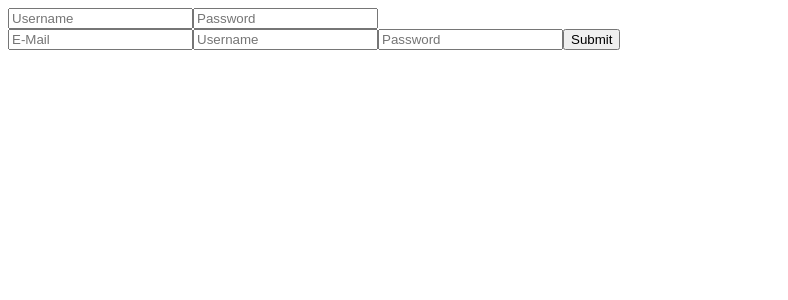
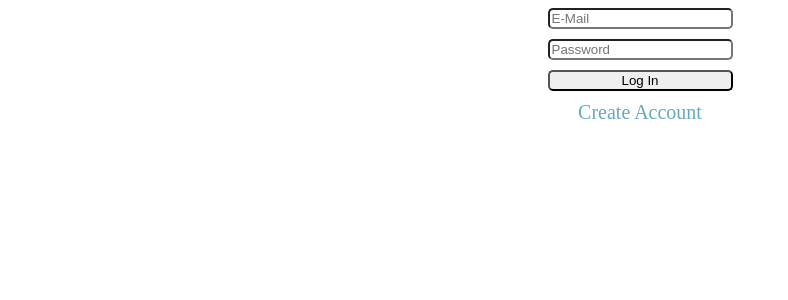
Before and after one commit to prodan-eric/book-chat, a Vue app: page / in a window 1280 px wide. Shown: the top 300 px of the page, without its empty margins (0-788 px from the left). Built offline with nearby package versions, Linux system fonts and the light colour scheme.

Commit message:
login user

```diff
--- a/package.json
+++ b/package.json
@@ -12,7 +12,8 @@
     "firebase": "^9.13.0",
     "moment": "^2.29.4",
     "pinia": "^2.0.23",
-    "vue": "^3.2.37"
+    "vue": "^3.2.37",
+    "vue-router": "^4.1.6"
   },
   "devDependencies": {
     "@vitejs/plugin-vue": "^3.1.0",
--- a/src/App.vue
+++ b/src/App.vue
@@ -1,9 +1,5 @@
-<script setup lang="ts">
-import ChatApp from './components/ChatApp.vue'
-</script>
-
 <template>
- <ChatApp/>
+   <router-view/>
 </template>
 
 <style scoped>
--- /dev/null
+++ b/src/assets/formStyles.css
@@ -0,0 +1,27 @@
+form {
+    display: grid;
+    width: fit-content;
+    margin: auto;
+    margin-bottom: 30px;
+}
+
+input {
+    margin-bottom: 10px;
+    border-radius: 5px;
+}
+
+label:hover{
+  text-decoration: underline;
+  cursor: pointer;
+}
+
+.link{
+  text-decoration: none;
+  text-align: center;
+  font-size: 20px;
+  color: rgb(101, 169, 192);
+}
+.link:hover{
+   text-decoration: underline;
+   cursor: pointer;
+}
--- a/src/components/ChatApp.vue
+++ b/src/components/ChatApp.vue
@@ -1,20 +1,17 @@
 <script lang="ts" setup>
 import SideBar from './SideBar/SideBar.vue'
 import MessBoard from './MessBoard/MessBoard.vue'
-import LoginUser from './LoginUser.vue'
-import RegisterUser from './RegisterUser.vue';
 import { useBookChatStore } from '../store'
 const store = useBookChatStore()
 </script>
 
 <template>
-    <div class="authentication" v-if="!store.isLoggedIn">
-     <LoginUser/>
-     <RegisterUser/>
-    </div>
     <div class="chat-app" v-if="store.isLoggedIn">
         <SideBar/>
         <MessBoard/>
+    </div>
+    <div v-else>
+        <router-link to="/">Sign In First</router-link>
     </div>
 </template>
 
--- a/src/components/LoginUser.vue
+++ b/src/components/LoginUser.vue
@@ -1,18 +1,27 @@
 <script lang="ts" setup>
 import { ref } from 'vue';
+import loginUser from '../firebase/auth-functions/loginUser'
+import { useRouter } from 'vue-router';
 
-const username = ref()
+const email = ref()
 const password = ref()
+const router = useRouter()
 
-const attemptLogin = () =>{
-
+const attemptLogin = async () =>{
+  loginUser(email.value, password.value)
+  router.push({ path: '/chat' })
 }
-
 </script>
 
 <template>
   <form @submit.prevent="attemptLogin">
-     <input placeholder="Username" v-model="username"/>
+     <input placeholder="E-Mail" v-model="email"/>
      <input placeholder="Password" v-model="password"/>
+     <input type="submit" value="Log In"/>
+     <router-link to="/register" class="link">Create Account</router-link>
   </form>
 </template>
+
+<style>
+@import '../assets/formStyles.css';
+</style>
--- a/src/components/RegisterUser.vue
+++ b/src/components/RegisterUser.vue
@@ -16,6 +16,11 @@ const attemptRegister = () =>{
      <input placeholder="E-Mail" v-model="email"/>
      <input placeholder="Username" v-model="username"/>
      <input placeholder="Password" v-model="password"/>
-     <input type="submit" value="Submit"/>
+     <input type="submit" value="Register"/>
+     <router-link to="/" class="link">Sign In</router-link>
   </form>
 </template>
+
+<style>
+@import '../assets/formStyles.css';
+</style>
--- a/src/firebase/auth-functions/createUser.ts
+++ b/src/firebase/auth-functions/createUser.ts
@@ -1,7 +1,7 @@
 import { getAuth, createUserWithEmailAndPassword } from "firebase/auth";
 import postUser from '../create-functions/postUser'
 
-export default async (email: string, username: string, password: string) => {
+export default (email: string, username: string, password: string) => {
     const auth = getAuth()
     createUserWithEmailAndPassword(auth, email, password)
      .then((userCredential) => {
--- /dev/null
+++ b/src/firebase/auth-functions/loginUser.ts
@@ -0,0 +1,19 @@
+import { getAuth, signInWithEmailAndPassword } from "firebase/auth";
+import { useBookChatStore } from "../../store";
+
+export default (email: string, password: string) => {
+    const store = useBookChatStore()
+    const auth = getAuth();
+    signInWithEmailAndPassword(auth, email, password)
+      .then((userCredential) => {
+        const user = userCredential.user;
+        store.user.id = user.uid
+        store.login()
+      })
+      .catch((error) => {
+        const errorCode = error.code;
+        const errorMessage = error.message;
+        console.log(`Error code: ${errorCode}`)
+        console.log(`Error : ${errorMessage}`);
+      })
+}
--- a/src/interfaces.ts
+++ b/src/interfaces.ts
@@ -11,9 +11,7 @@ export interface Book {
 export interface User {
   id: string,
   username: string,
-  password: string,
   currentBookChat: string,
-  email: string
 }
 
 export interface DbUser extends User {
--- a/src/main.ts
+++ b/src/main.ts
@@ -1,6 +1,24 @@
 import { createApp } from 'vue'
 import { createPinia } from 'pinia'
-import './style.css'
+import { createRouter, createWebHashHistory } from 'vue-router'
 import App from './App.vue'
+import LoginUser from './components/LoginUser.vue'
+import RegisterUser from './components/RegisterUser.vue'
+import ChatApp from './components/ChatApp.vue'
 
-createApp(App).use(createPinia()).mount('#app')
+const routes = [
+    { path: '/', component: LoginUser },
+    { path: '/register', component: RegisterUser },
+    { path: '/chat', component: ChatApp}
+]
+
+const router = createRouter({
+    history: createWebHashHistory(),
+    routes,
+})
+
+
+createApp(App)
+   .use(createPinia())
+   .use(router)
+   .mount('#app')
--- a/src/store/index.ts
+++ b/src/store/index.ts
@@ -4,7 +4,7 @@ import {computed, ref} from 'vue'
 
 export const useBookChatStore = defineStore('bookChat', () => {
     const user = ref<User>({
-        id: 'F1R9tkmgDaS5xxydpYG4',
+        id: '',
         username: 'ieronim',
         currentBookChat: 'Ulysses'
     })
```
Also changed, not shown: 1 other file (tests, documents, lock files or other folders).
